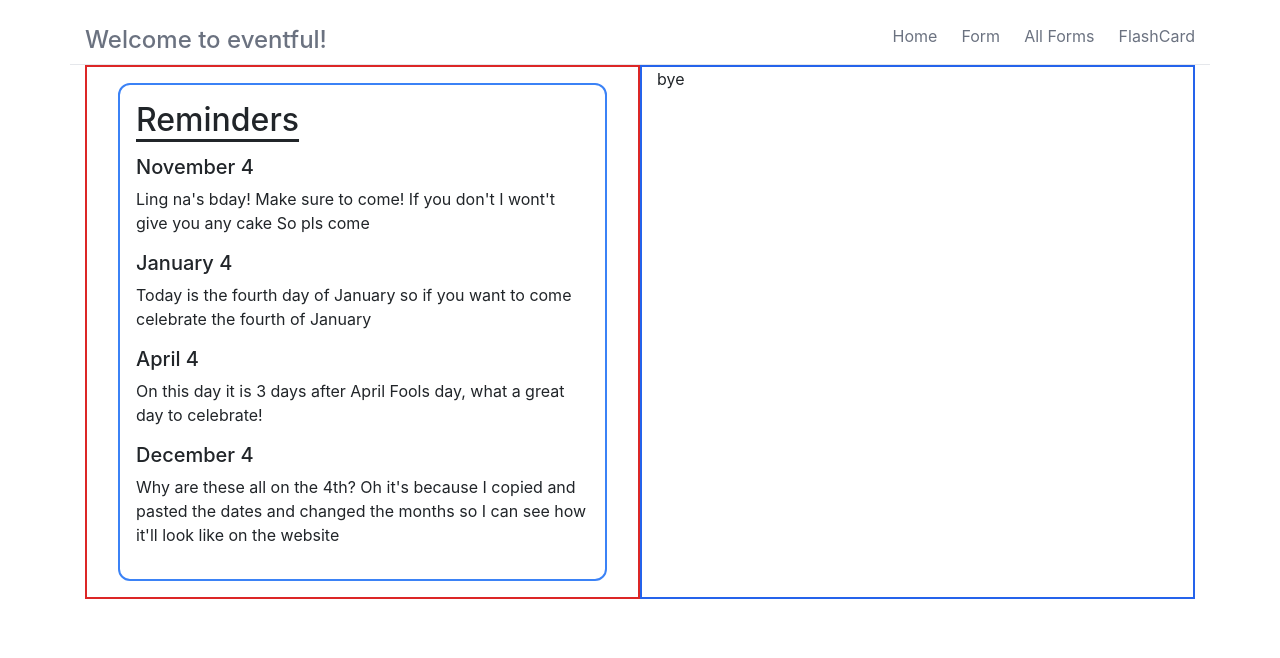
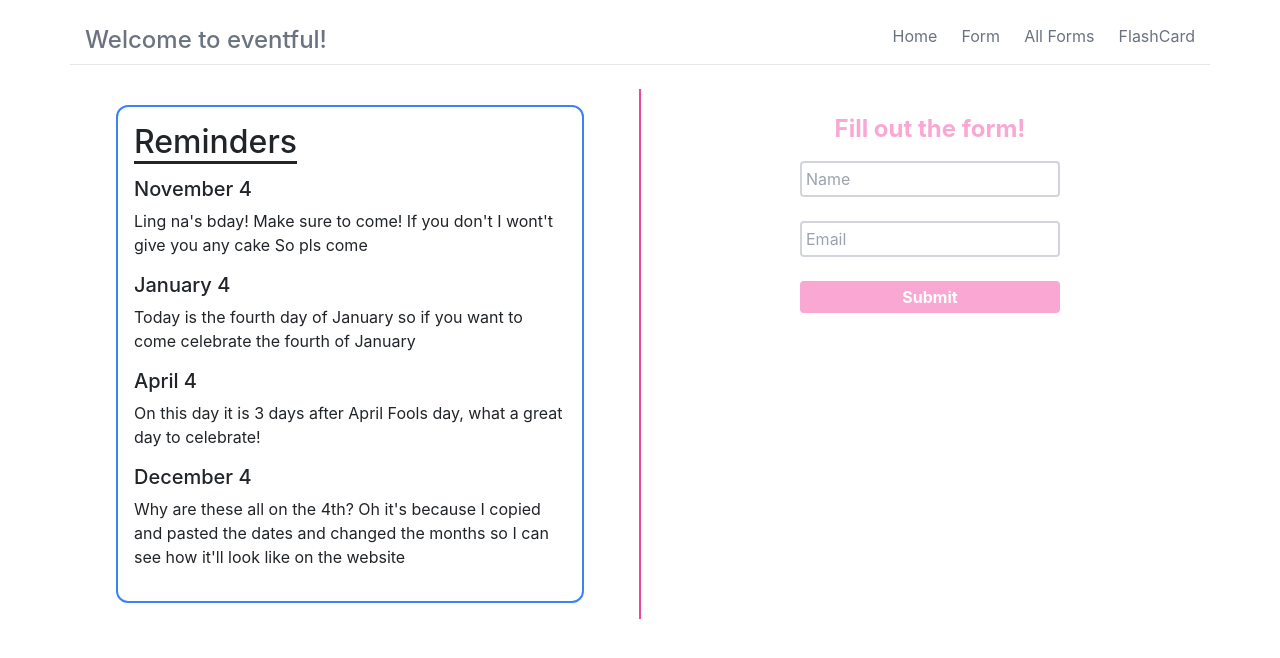
Before and after one commit to cindyliang01/eventful, a React (Create React App) app: page / in a window 1280 px wide. Shown: the top 658 px of the page. Built offline with nearby package versions, Linux system fonts and the light colour scheme.

Commit message:
Added form to home page

```diff
--- a/src/App.js
+++ b/src/App.js
@@ -179,7 +179,15 @@ class App extends Component {
         <NavBar setPageState={this.setPageState}></NavBar>
         <div className="container">
           <Routes>
-            <Route path="/" element={<Home />}></Route>
+            <Route
+              path="/"
+              element={
+                <Home
+                  createPost={this.createPost}
+                  pageState={this.state.pageState}
+                />
+              }
+            ></Route>
             <Route
               path="/Form"
               element={
--- a/src/components/postForm.jsx
+++ b/src/components/postForm.jsx
@@ -23,7 +23,7 @@ class PostForm extends Component {
   };
 
   render() {
-    const { createPost } = this.props;
+    const { createPost, pageState } = this.props;
     return (
       <div>
         <form
@@ -40,7 +40,11 @@ class PostForm extends Component {
               event.preventDefault();
             }
           }}
-          className="w-auto min-w-[25%] max-w-min mx-auto space-y-6 flex flex-col items-stretch"
+          className={
+            pageState === "home"
+              ? "w-auto min-w-[60%] max-w-min mx-auto space-y-6 flex flex-col items-stretch"
+              : "w-auto min-w-[30%] max-w-min mx-auto space-y-6 flex flex-col items-stretch"
+          }
         >
           <input
             type="text"
--- a/src/pages/Home.jsx
+++ b/src/pages/Home.jsx
@@ -1,11 +1,13 @@
 import React, { Component } from "react";
+import PostForm from "../components/postForm";
 
 class Home extends Component {
   render() {
+    const { createPost, pageState } = this.props;
     return (
       <div className="flex flex-row justify-between">
-        <div className=" container border-2 border-red-600">
-          <div className="m-3 border-2 border-blue-500 rounded-xl p-3">
+        <div className=" mt-4 container">
+          <div className=" m-3 border-2 border-blue-500 rounded-xl p-3">
             <h2 className="underline underline-offset-8 mb-3">Reminders</h2>
             <h5>November 4</h5>
             <p>
@@ -30,7 +32,14 @@ class Home extends Component {
             </p>
           </div>
         </div>
-        <div className="container border-2 border-blue-600">bye</div>
+        <div className=" border-r-2 border-pink-500 mt-4 mx-4"></div>
+        <div className=" mt-4 container">
+          <h1 className="text-center font-bold text-2xl mt-4 text-pink-300 pb-2">
+            Fill out the form!
+          </h1>
+
+          <PostForm createPost={createPost} pageState={pageState}></PostForm>
+        </div>
       </div>
     );
   }
```
